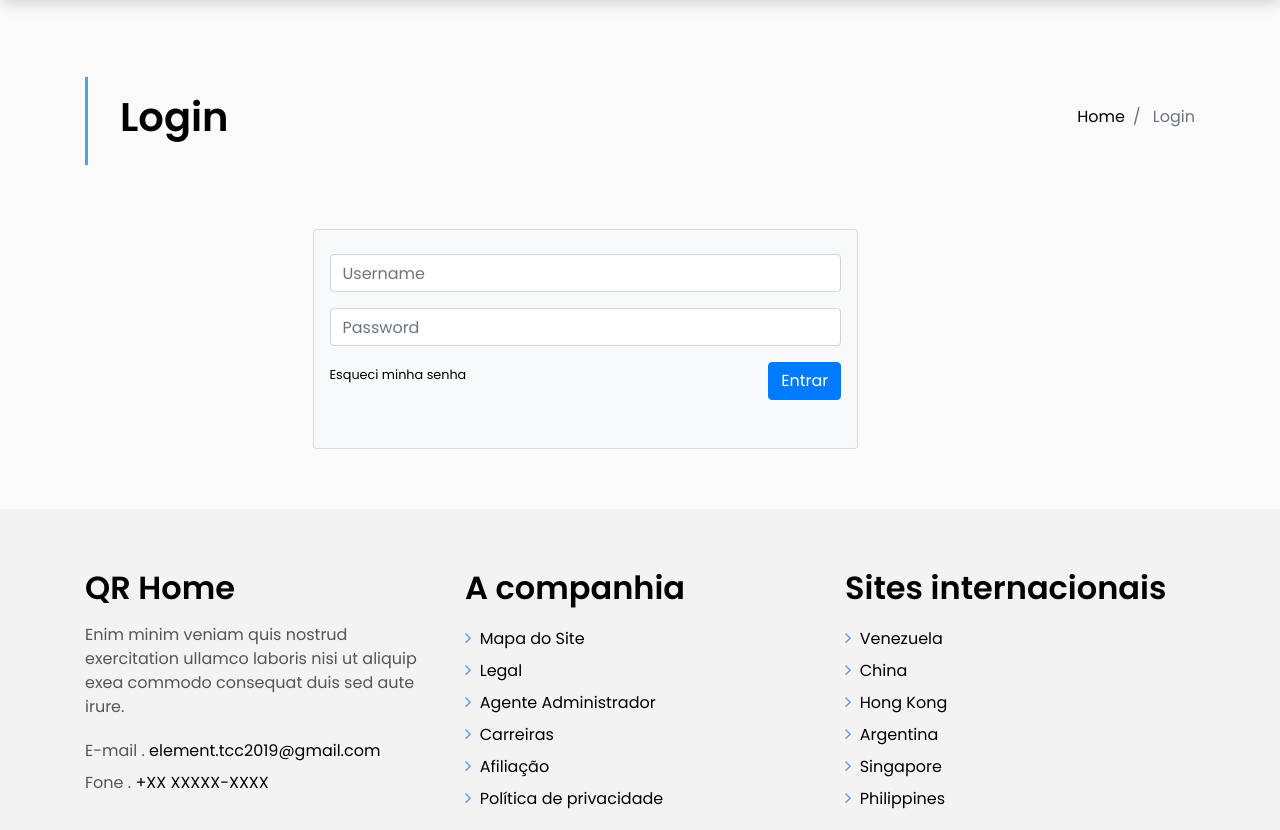
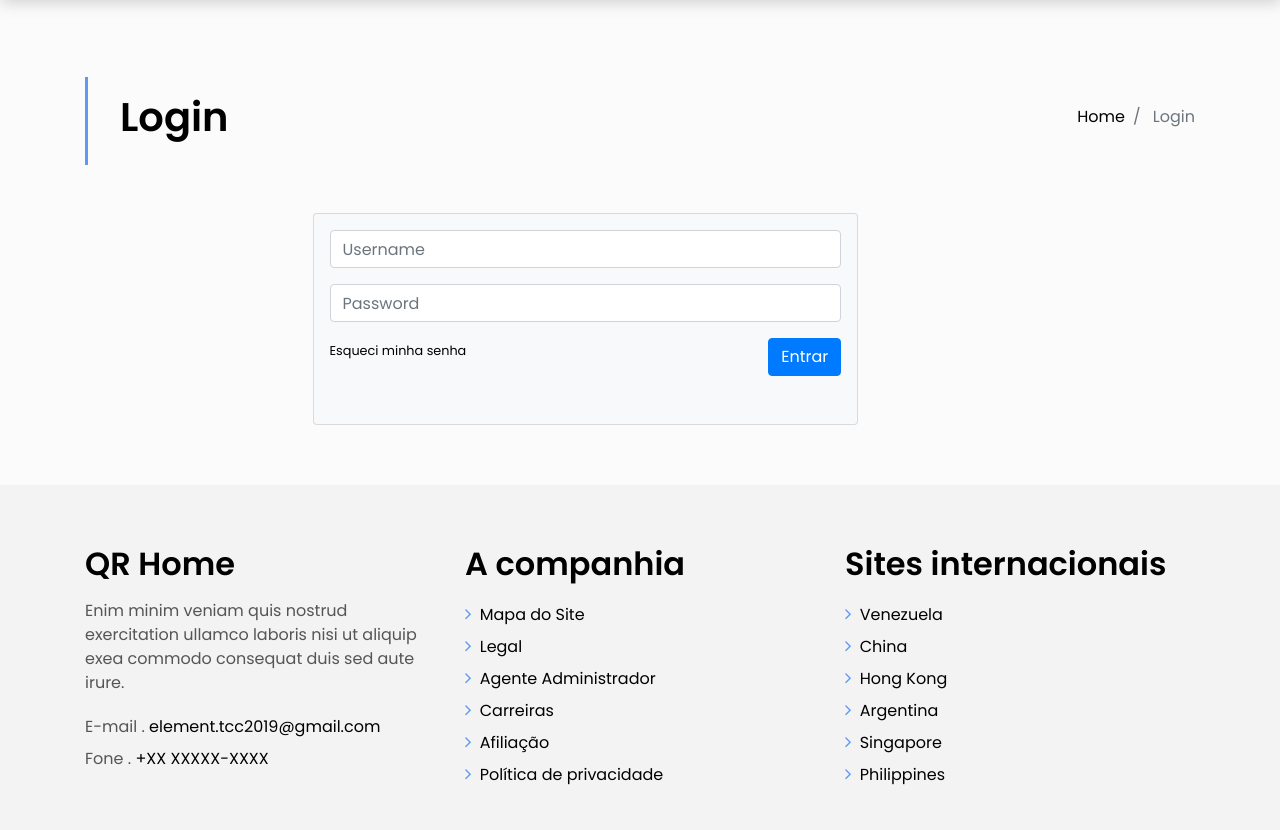
Before and after one commit to Arg0nn/QRHome, a CodeIgniter 4 app: the page made by app/Views/users/login.php in a window 1280 px wide. Shown: the part 115-945 px from the top of the page. Run offline with PHP 8.4 and a stand-in for CodeIgniter, Linux system fonts and the light colour scheme; the template is opened without the code that fills it, so the values that code supplies are empty; some libraries are stand-ins or nearby versions.

```diff
--- a/app/Views/users/login.php
+++ b/app/Views/users/login.php
@@ -33,12 +33,12 @@
   </section>
   <!--/ Intro Single End /-->
 
-<div class="row mt-3 mb-3">
+<div class="row">
     <div class="col-5 offset-3 card bg-light p-3">
 
         <form action="<?php echo site_url('users/login')?>" method="post">
 
-            <div class="form-group mt-2">
+            <div class="form-group">
                 <input type="text" name="text_username" class="form-control" placeholder="Username">
             </div>
 
```
Also changed, not shown: writable/debugbar/debugbar_1557973595.json (added, +1 -0 lines), writable/debugbar/debugbar_1557973602.json (added, +1 -0 lines).
